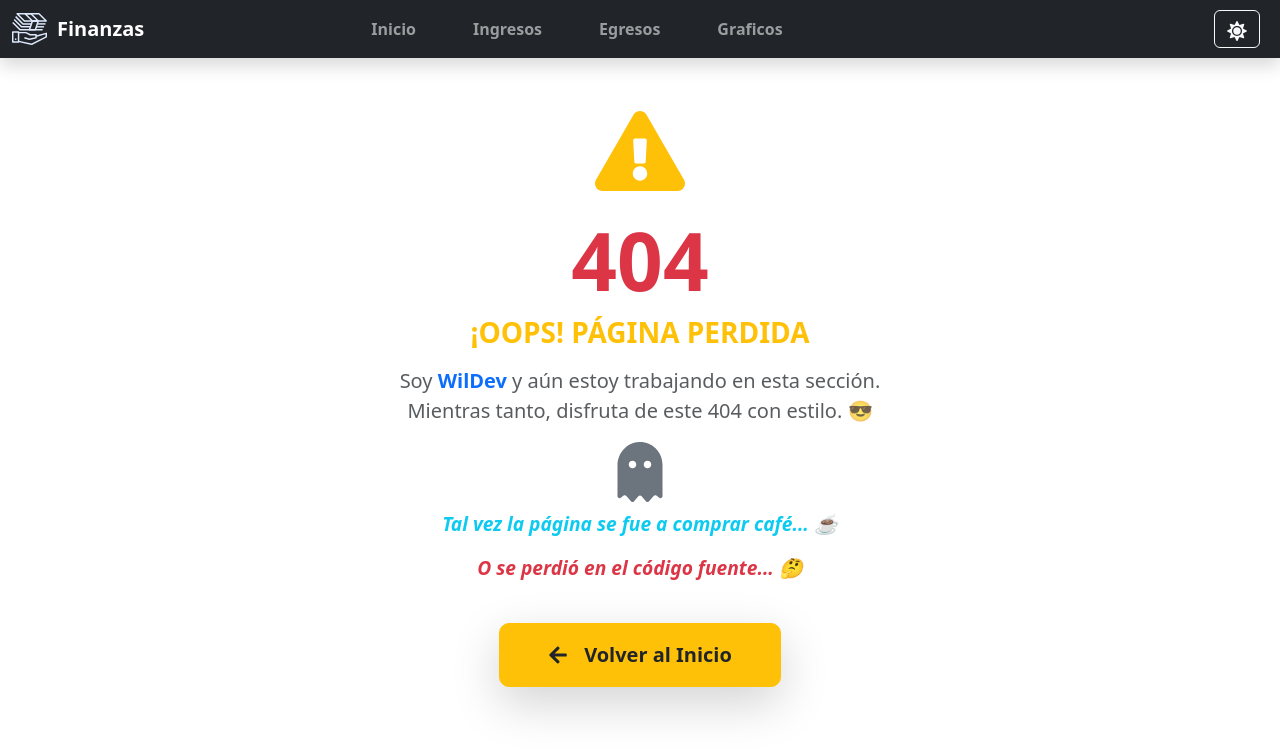
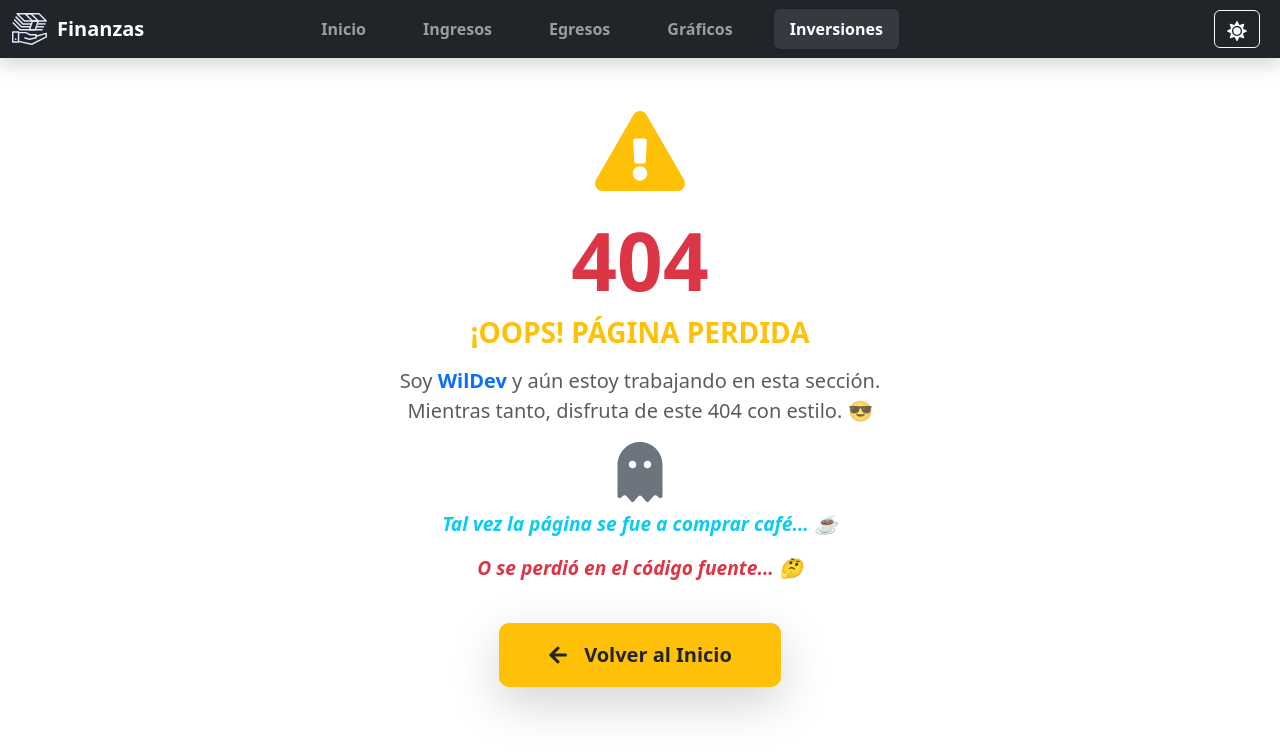
Before and after one commit to WildoFari/Finance-Tracker., a React (Create React App) app: page /Inversiones in a window 1280 px wide. Shown: the top 754 px of the page. Built offline with nearby package versions, Linux system fonts and the light colour scheme.

Commit message:
Agregate inversiones

```diff
--- a/src/components/NavBar.js
+++ b/src/components/NavBar.js
@@ -8,11 +8,16 @@ const NavBar = () => {
     const [theme, setTheme] = useState('dark');
     const [menuOpen, setMenuOpen] = useState(false);
 
-    const toggleTheme = () => {
-        setTheme(theme === 'dark' ? 'light' : 'dark');
-    };
+    const toggleTheme = () => setTheme(theme === 'dark' ? 'light' : 'dark');
+    const closeMenu = () => setMenuOpen(false);
 
-    const closeMenu = () => setMenuOpen(false);
+    const navLinks = [
+        { path: '/', label: 'Inicio' },
+        { path: '/Ingresos', label: 'Ingresos' },
+        { path: '/Egresos', label: 'Egresos' },
+        { path: '/Graficos', label: 'Gráficos' },
+        { path: '/Inversiones', label: 'Inversiones' },
+    ];
 
     return (
         <nav className={`navbar navbar-expand-lg navbar-${theme} bg-${theme} shadow`}>
@@ -26,6 +31,7 @@ const NavBar = () => {
                             width: '35px',
                             marginRight: '10px',
                             filter: theme === 'dark' ? 'invert(1)' : 'none',
+                            transition: 'filter 0.3s ease-in-out'
                         }}
                     />
                     Finanzas
@@ -45,15 +51,17 @@ const NavBar = () => {
                 {/* Menú de navegación */}
                 <div className={`collapse navbar-collapse ${menuOpen ? 'show' : ''}`} id="navbarNav">
                     <ul className="navbar-nav mx-auto text-center">
-                        {['/', '/Ingresos', '/Egresos', '/Graficos'].map((path, index) => (
+                        {navLinks.map(({ path, label }, index) => (
                             <li className="nav-item" key={index}>
                                 <Link
-                                    className={`nav-link px-3 fw-semibold ${location.pathname === path ? 'active text-primary bg-light rounded shadow-sm' : ''
+                                    className={`nav-link px-3 fw-semibold ${location.pathname === path
+                                        ? 'active text-primary bg-light rounded shadow-sm'
+                                        : ''
                                         }`}
                                     to={path}
                                     onClick={closeMenu}
                                 >
-                                    {path === '/' ? 'Inicio' : path.replace('/', '')}
+                                    {label}
                                 </Link>
                             </li>
                         ))}
```
